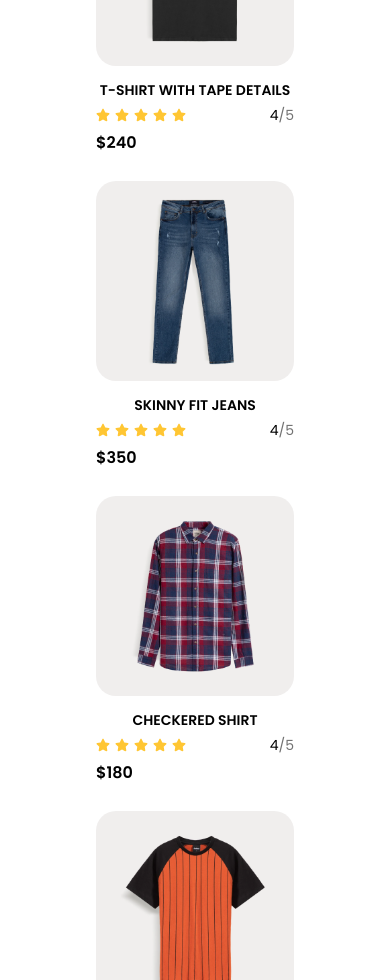
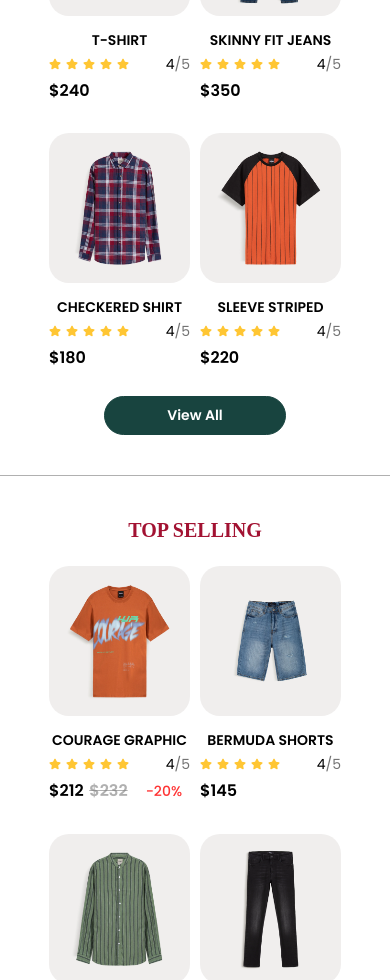
Before and after one commit to MariumAkterDev/SHOP.CO, a React (Vite) app: page / in a window 390 px wide. Shown: the part 1020-2000 px from the top of the page. Built offline with nearby package versions, Linux system fonts and the light colour scheme; a web font is replaced by a local one.

Commit message:
updates commit

```diff
--- a/src/Components/Homee/Banner/Banner.jsx
+++ b/src/Components/Homee/Banner/Banner.jsx
@@ -8,7 +8,7 @@ const Banner = () => {
   return (
     <div className="Banner">
       <div className="container">
-        <div className="banner_Row ">
+        <div className="banner_Row">
           {/* -------------------------Banner Row 1------------------------------------ */}
           <div className="baanerRowOne">
             <div className="bannerTxt ">
--- a/src/Components/Homee/NewArrival/New.css
+++ b/src/Components/Homee/NewArrival/New.css
@@ -2,7 +2,7 @@
     @apply pt-[30px] lg:pt-[70px] pb-[36px] sm:pb-[45px] lg:pb-[62px]
 }
 .product_Row{
-    @apply  flex justify-between flex-wrap gap-[26px] sm:gap-[46px] lg:gap-0 mt-[18px] sm:mt-[28px] lg:mt-[53px] mb-[26px] sm:mb-[32px]
+    @apply  flex justify-center sm:justify-between flex-wrap gap-[10px] gap-y-[30px] sm:gap-[46px] lg:gap-0 mt-[18px] sm:mt-[28px] lg:mt-[53px] mb-[26px] sm:mb-[32px]
 }
 .new_Btn{
     @apply w-full flex justify-center mb-[40px] lg:mb-[64px]
--- a/src/Components/Homee/NewArrival/New.jsx
+++ b/src/Components/Homee/NewArrival/New.jsx
@@ -16,10 +16,10 @@ const New = () => {
           <div className="newShow">
             <h2 className='Title text-center'>NEW ARRIVALS</h2>
             <div className="product_Row">
-              <SingleProduct prdctImg={product1} productName={'T-SHIRT WITH TAPE DETAILS'} latestPrice={'240'} />
+              <SingleProduct prdctImg={product1} productName={'T-SHIRT'} latestPrice={'240'} />
               <SingleProduct prdctImg={product2} productName={'SKINNY FIT JEANS'} latestPrice={'350'} />
               <SingleProduct prdctImg={product3} productName={'CHECKERED SHIRT'} latestPrice={'180'} />
-              <SingleProduct prdctImg={product4} productName={'SLEEVE STRIPED T-SHIRT'} latestPrice={'220'} />
+              <SingleProduct prdctImg={product4} productName={'SLEEVE STRIPED'} latestPrice={'220'} />
             </div>
             <div className="new_Btn">
               {/* <CommonBtnOne btn1Contnt={'View All'} design={'!bg-[#fff] !text-[#18443F]'} hovereffect={'hover:bg-[#18443F] hover:text-[#fff]'}  linkAdd={'https://www.facebook.com/'}/> */}
--- a/src/Components/Homee/TopSell/Top.css
+++ b/src/Components/Homee/TopSell/Top.css
@@ -2,7 +2,7 @@
     @apply pb-[40px] sm:pb-[45px] lg:pb-[64px]
 }
 .Topproduct_Row{
-    @apply  flex justify-between flex-wrap gap-[26px] sm:gap-[46px] lg:gap-0 mt-[18px] sm:mt-[28px] lg:mt-[53px] mb-[26px] sm:mb-[32px]
+    @apply  flex justify-center sm:justify-between flex-wrap gap-x-[10px] gap-y-[30px] sm:gap-[46px] lg:gap-0 mt-[18px] sm:mt-[28px] lg:mt-[53px] mb-[26px] sm:mb-[32px]
 }
 .top_Btn{
     @apply w-full flex justify-center
--- a/src/Components/Homee/TopSell/Top.jsx
+++ b/src/Components/Homee/TopSell/Top.jsx
@@ -15,10 +15,10 @@ const Top = () => {
           <div className="topShow">
             <h2 className='Title text-center'>TOP SELLING</h2>
             <div className="Topproduct_Row">
-              <SingleProduct prdctImg={top1} productName={'COURAGE GRAPHIC T-SHIRT'} latestPrice={'212'} oldPrice={'$232'} discount={'-20%'} />
-              <SingleProduct prdctImg={top2} productName={'LOOSE FIT BERMUDA SHORTS'} latestPrice={'145'} />
-              <SingleProduct prdctImg={top3} productName={'VERTICAL STRIPED SHIRT'} latestPrice={'80'} oldPrice={'$150'} discount={'-15%'} />
-              <SingleProduct prdctImg={top4} productName={'FADED SKINNY JEANS'} latestPrice={'210'} />
+              <SingleProduct prdctImg={top1} productName={'COURAGE GRAPHIC'} latestPrice={'212'} oldPrice={'$232'} discount={'-20%'} />
+              <SingleProduct prdctImg={top2} productName={'BERMUDA SHORTS'} latestPrice={'145'} />
+              <SingleProduct prdctImg={top3} productName={'STRIPED SHIRT'} latestPrice={'80'} oldPrice={'$150'} discount={'-15%'} />
+              <SingleProduct prdctImg={top4} productName={'SKINNY JEANS'} latestPrice={'210'} />
             </div>
             <div className="top_Btn">
               {/* <CommonBtnOne btn1Contnt={'View All'} design={'!bg-[#fff] !text-[#18443F]'} hovereffect={'hover:bg-[#18443F] hover:text-[#fff]'}  linkAdd={'https://www.facebook.com/'}/> */}
--- a/src/Components/SingleProduct/SingleProduct.css
+++ b/src/Components/SingleProduct/SingleProduct.css
@@ -1,8 +1,8 @@
 .singProductCard{
-    @apply w-[198px] lg:w-[295px] mx-auto lg:mx-0 overflow-hidden
+    @apply w-[141px] lg:w-[295px] sm:mx-auto lg:mx-0 overflow-hidden
 }
 .signlPrdctImg{
-    @apply w-full h-[200px] lg:w-full lg:h-[298px] rounded-[20px]
+    @apply w-full h-[150px] lg:w-full lg:h-[298px] rounded-[20px]
 }
 .prodtName{
     @apply text-[#000] text-[14px] lg:text-[18px] font-poppins font-semibold mt-[14px] text-center
@@ -12,7 +12,7 @@
     @apply flex items-center justify-between
 }
 .star ul{
-    @apply flex gap-[5px] mt-[7px] mb-[9px] text-[14px] sm:text-[16px] lg:text-[18px] text-yellow33
+    @apply flex gap-[5px] mt-[7px] mb-[9px] text-[12px] sm:text-[16px] lg:text-[18px] text-yellow33
 }
 .starP{
     @apply text-lightgray-60% text-[14px] font-poppins font-normal
```
